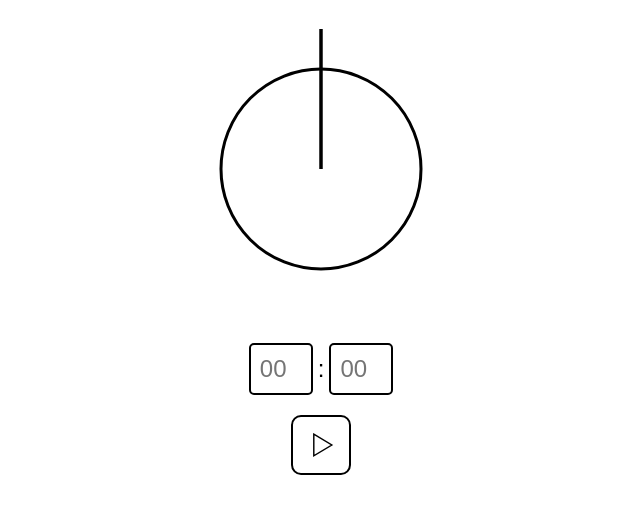
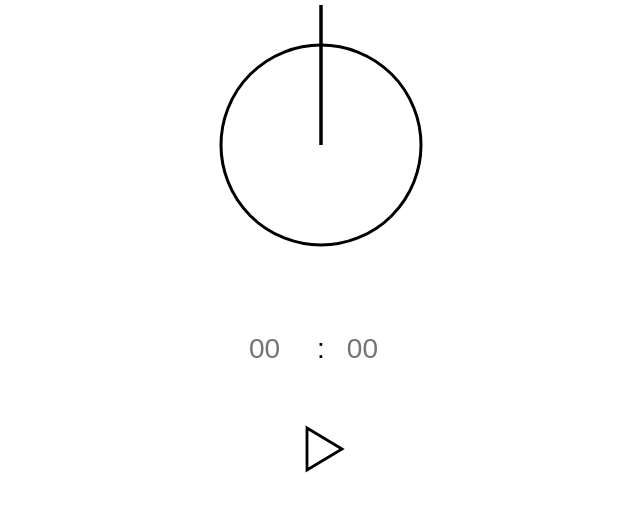
Before and after one commit to justin03px2021/timer, a plain HTML site: page index.html in a window 1280 px wide. Shown: the part 201-714 px from the top of the page, without its empty margins (319-959 px from the left). Drawn offline with Linux system fonts and the light colour scheme.

Commit message:
Update styles.css

```diff
--- a/styles.css
+++ b/styles.css
@@ -30,17 +30,25 @@ canvas {
   }
 
   .time-inputs input {
-    width: 60px;
-    text-align: center;
-    font-size: 24px;
-    padding: 10px 0; /* Adjust vertical padding for centering */
-    border: 2px solid black; /* Black outline for inputs */
-    border-radius: 5px;
-    background-color: transparent; /* Ensure background matches the main page */
+    width: 80px; /* Adequate width */
+    height: 60px; /* Fixed height */
+    text-align: center; /* Horizontally align numbers */
+    font-size: 28px; /* Larger font size */
+    border: none; /* Removed border */
+    border-radius: 5px; /* Optional rounded corners */
+    background-color: transparent; /* Transparent background */
+    box-sizing: border-box;
+
+    /* Remove arrows for all browsers */
+    appearance: none;
+    -webkit-appearance: none; /* Chrome/Safari */
+    -moz-appearance: textfield; /* Firefox */
+    padding: 0; /* Reset padding */
+    line-height: 60px; /* Vertically align numbers */
   }
 
   .time-inputs span {
-    font-size: 24px;
+    font-size: 28px; /* Font size matching inputs */
     align-self: center;
   }
 
@@ -51,35 +59,32 @@ canvas {
   }
 
   .control-button {
-    width: 60px;
-    height: 60px;
-    background-color: transparent; /* No background color */
-    border: 2px solid black; /* Black outline matching input fields */
-    border-radius: 10px; /* Rounded corners */
-    cursor: pointer;
+    width: 100px; /* Enlarged button size */
+    height: 100px;
+    background-color: transparent; /* No background */
+    border: none; /* Remove button outline */
     display: flex;
     justify-content: center;
     align-items: center;
-    box-shadow: none; /* Remove shadow */
-    transition: all 0.2s ease; /* Smooth transition on hover/active */
-    outline: none; /* Completely removes focus outline */
+    cursor: pointer;
+    outline: none !important; /* Remove focus outline */
   }
 
   .control-button svg {
-    display: block;
-    width: 36px; /* Adjusted size to fit inside the button */
-    height: 36px;
-    fill: transparent; /* Transparent fill */
-    stroke: black; /* Black outline for shapes */
-    stroke-width: 2; /* Stroke width matches button border width */
+    width: 70px; /* Enlarged SVG size */
+    height: 70px;
   }
 
-.control-button:hover {
-    background-color: transparent; /* No hover background */
-    border-color: gray; /* Slightly lighter outline on hover */
+  .control-button svg polygon {
+    fill: none;
+    stroke: black;
+    stroke-width: 4;
   }
 
+  /* Consistent button design on hover and active states */
+  .control-button:hover,
   .control-button:active {
-    background-color: transparent; /* No active background */
-    border-color: black; /* Retain black outline on active */
+    background-color: transparent;
+    border: none; /* Ensure no border on hover/active */
+    outline: none; /* Remove any outline */
   }
```
Lines whose indentation alone changed are shown as unchanged.
